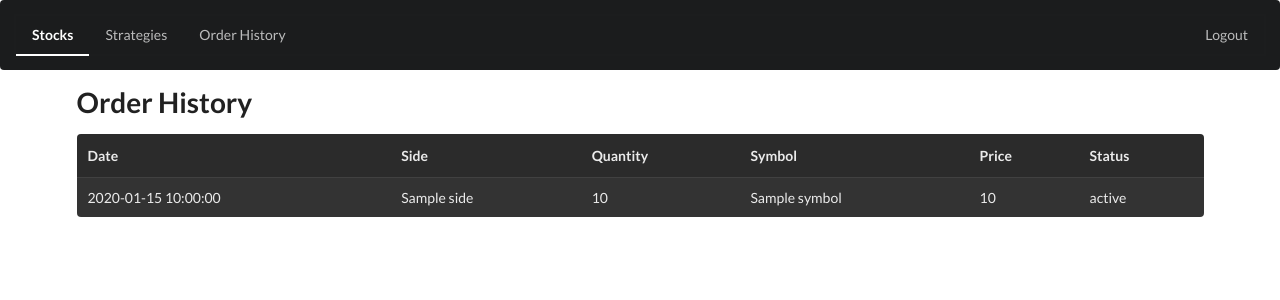
After one commit to K-minutti/stockgraph, a FastAPI app: template templates/orders.html in a window 1280 px wide. The commit adds this page. Shown: the top 300 px of the page. Run offline with FastAPI, Linux system fonts and the light colour scheme; the template is opened without the code that fills it: most values are stand-ins (such as "Sample title", 1, 10 or a date in 2020).

Commit message:
added header, new  pages, edited db

```diff
--- a/create_db.py
+++ b/create_db.py
@@ -8,7 +8,8 @@ cursor.execute("""
         id INTEGER PRIMARY KEY,
         symbol TEXT NOT NULL UNIQUE,
         name TEXT NOT NULL,
-        exchange TEXT NOT NULL
+        exchange TEXT NOT NULL,
+        shortable BOOLEAN NOT NULL
     )
 """)
 
--- a/main.py
+++ b/main.py
@@ -1,8 +1,9 @@
 from fastapi import FastAPI, Request, Form
+import alpaca_trade_api as tradeapi
 from fastapi.responses import RedirectResponse
 from fastapi.templating import Jinja2Templates
 from datetime import date
-import sqlite3
+import sqlite3, config
 
 app = FastAPI()
 templates = Jinja2Templates(directory="templates")
@@ -31,6 +32,38 @@ def index(request: Request):
                 group by stock_id
                 order by symbol
             ) where date = (select max(date) from historical_prices)
+        """)
+    elif stock_filter == 'rsi_overbought':
+        cursor.execute("""
+            select symbol, name, stock_id, date
+            from historical_prices join stock on stock.id = historical_prices.stock_id
+            where rsi_14 > 70
+            AND date = (select max(date) from historical_prices)
+            order by rsi_14 desc
+        """)
+    elif stock_filter == 'rsi_oversold':
+        cursor.execute("""
+            select symbol, name, stock_id, date
+            from historical_prices join stock on stock.id = historical_prices.stock_id
+            where rsi_14 < 30
+            AND date = (select max(date) from historical_prices)
+            order by rsi_14 asc
+        """)
+    elif stock_filter == 'under_sma_50':
+        cursor.execute("""
+            select symbol, name, stock_id, date
+            from historical_prices join stock on stock.id = historical_prices.stock_id
+            where close < sma_50
+            AND date = (select max(date) from historical_prices)
+            order by symbol
+        """)
+    elif stock_filter == 'over_sma_50':
+        cursor.execute("""
+            select symbol, name, stock_id, date
+            from historical_prices join stock on stock.id = historical_prices.stock_id
+            where close > sma_50
+            AND date = (select max(date) from historical_prices)
+            order by symbol
         """)
     else:
         cursor.execute("""
@@ -87,6 +120,26 @@ def apply_strategy(strategy_id: int = Form(...), stock_id: int = Form(...)):
     connection.commit()
     return RedirectResponse(url=f"/strategy/{strategy_id}", status_code=303)
 
+
+@app.get("/strategies")
+def strategies(request: Request):
+    connection = sqlite3.connect("app.db")
+    connection.row_factory = sqlite3.Row
+    cursor = connection.cursor()
+
+    cursor.execute("""
+        select * from strategy
+    """)
+
+    strategies = cursor.fetchall()
+    return templates.TemplateResponse("strategies.html", {"request" : request, "strategies": strategies})
+
+@app.get("/orders")
+def orders(request: Request):
+    api = tradeapi.REST(config.API_KEY, config.API_SECRET, base_url=config.BASE_URL)
+    orders = api.list_orders(status="all")
+    return templates.TemplateResponse("orders.html", {"request" :request, "orders": orders})
+
 @app.get("/strategy/{strategy_id}")
 def strategy(request: Request, strategy_id):
     connection = sqlite3.connect("app.db")
--- a/populate_stocks.py
+++ b/populate_stocks.py
@@ -26,9 +26,9 @@ for asset in assets:
         if asset.status == 'active' and asset.tradable and asset.symbol not in symbols:
             print(f"Added a new stock {asset.symbol} {asset.name}")
             cursor.execute("""
-                INSERT INTO stock (symbol, name, exchange)
-                VALUES (?,?,?)
-            """, (asset.symbol, asset.name, asset.exchange))
+                INSERT INTO stock (symbol, name, exchange, shortable)
+                VALUES (?,?,?,?)
+            """, (asset.symbol, asset.name, asset.exchange, asset.shortable))
     except Exception as e:
         print(e)
         print(asset)
--- a/templates/layout.html
+++ b/templates/layout.html
@@ -11,6 +11,16 @@
     <title>Stockgraph</title>
   </head>
   <body>
+    <div class="ui inverted segment">
+      <div class="ui inverted pointing secondary menu">
+        <a href="/" class="active item">Stocks</a>
+        <a href="/strategies" class="item">Strategies</a>
+        <a href="/orders" class="item">Order History</a>
+        <div class="right menu">
+          <a class="ui item"> Logout </a>
+        </div>
+      </div>
+    </div>
     <div class="ui container">{% block content%} {% endblock%}</div>
   </body>
 </html>
--- /dev/null
+++ b/templates/orders.html
@@ -0,0 +1,30 @@
+{% extends "layout.html" %} {% block content%}
+
+<h1>Order History</h1>
+
+<table class="ui selectable inverted table">
+  <thead>
+    <tr>
+      <th>Date</th>
+      <th>Side</th>
+      <th>Quantity</th>
+      <th>Symbol</th>
+      <th>Price</th>
+      <th>Status</th>
+    </tr>
+  </thead>
+  <tbody>
+    {% for order in orders%}
+    <tr>
+      <td>{{order.created_at}}</td>
+      <td>{{order.side}}</td>
+      <td>{{order.filled_qty}}</td>
+      <td>{{order.symbol}}</td>
+      <td>{{order.filled_avg_price}}</td>
+      <td>{{order.status}}</td>
+    </tr>
+    {% endfor%}
+  </tbody>
+</table>
+
+{%endblock%}
```
Also changed, not shown: drop_db.py (+9 -1 lines), opening_range_bo.py (+17 -14 lines), templates/index.html (+6 -16 lines), templates/strategies.html (added, +20 -0 lines).
